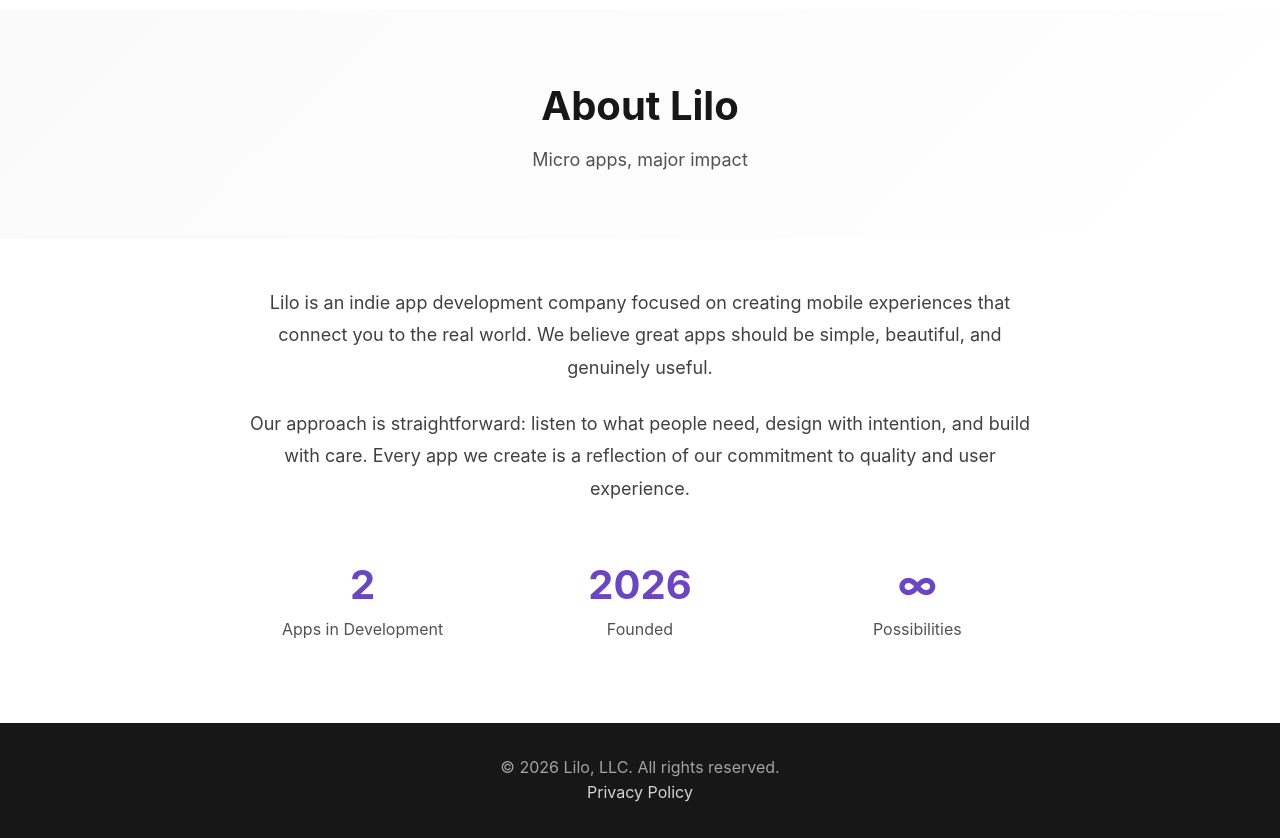
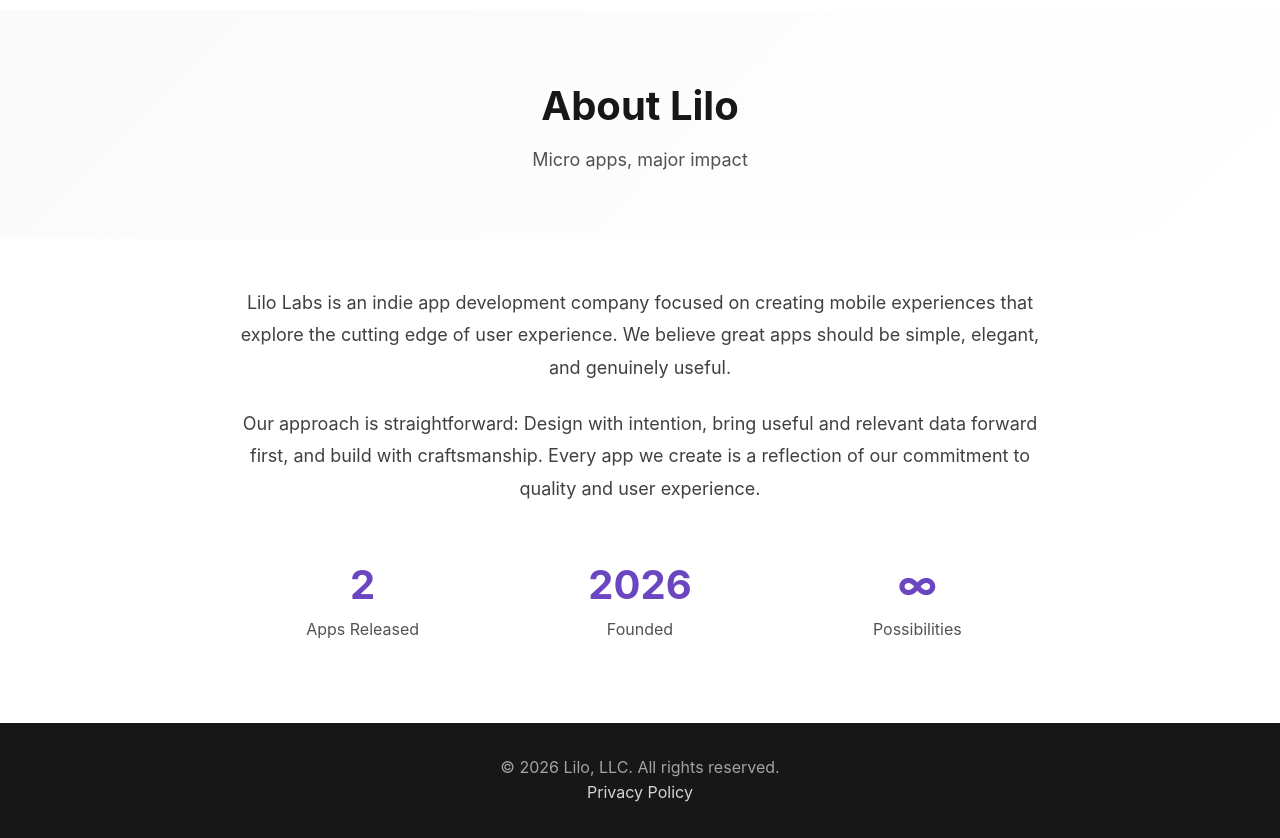
Before and after one commit to CharlieBurnett/Lilo-Labs-Site, a plain HTML site: page about.html in a window 1280 px wide. Shown: the part 70-908 px from the top of the page. Drawn offline with Linux system fonts and the light colour scheme.

Commit message:
Updated marketing language

```diff
--- a/about.html
+++ b/about.html
@@ -42,13 +42,13 @@
     <!-- About Section -->
     <section id="about">
         <div class="about-content">
-            <p>Lilo is an indie app development company focused on creating mobile experiences that connect you to the real world. We believe great apps should be simple, beautiful, and genuinely useful.</p>
-            <p>Our approach is straightforward: listen to what people need, design with intention, and build with care. Every app we create is a reflection of our commitment to quality and user experience.</p>
+            <p>Lilo Labs is an indie app development company focused on creating mobile experiences that explore the cutting edge of user experience. We believe great apps should be simple, elegant, and genuinely useful.</p>
+            <p>Our approach is straightforward: Design with intention, bring useful and relevant data forward first, and build with craftsmanship. Every app we create is a reflection of our commitment to quality and user experience.</p>
 
             <div class="about-stats">
                 <div class="stat">
                     <span class="stat-number">2</span>
-                    <span class="stat-label">Apps in Development</span>
+                    <span class="stat-label">Apps Released</span>
                 </div>
                 <div class="stat">
                     <span class="stat-number">2026</span>
```
Also changed, not shown: contact.html (+1 -1 lines).
